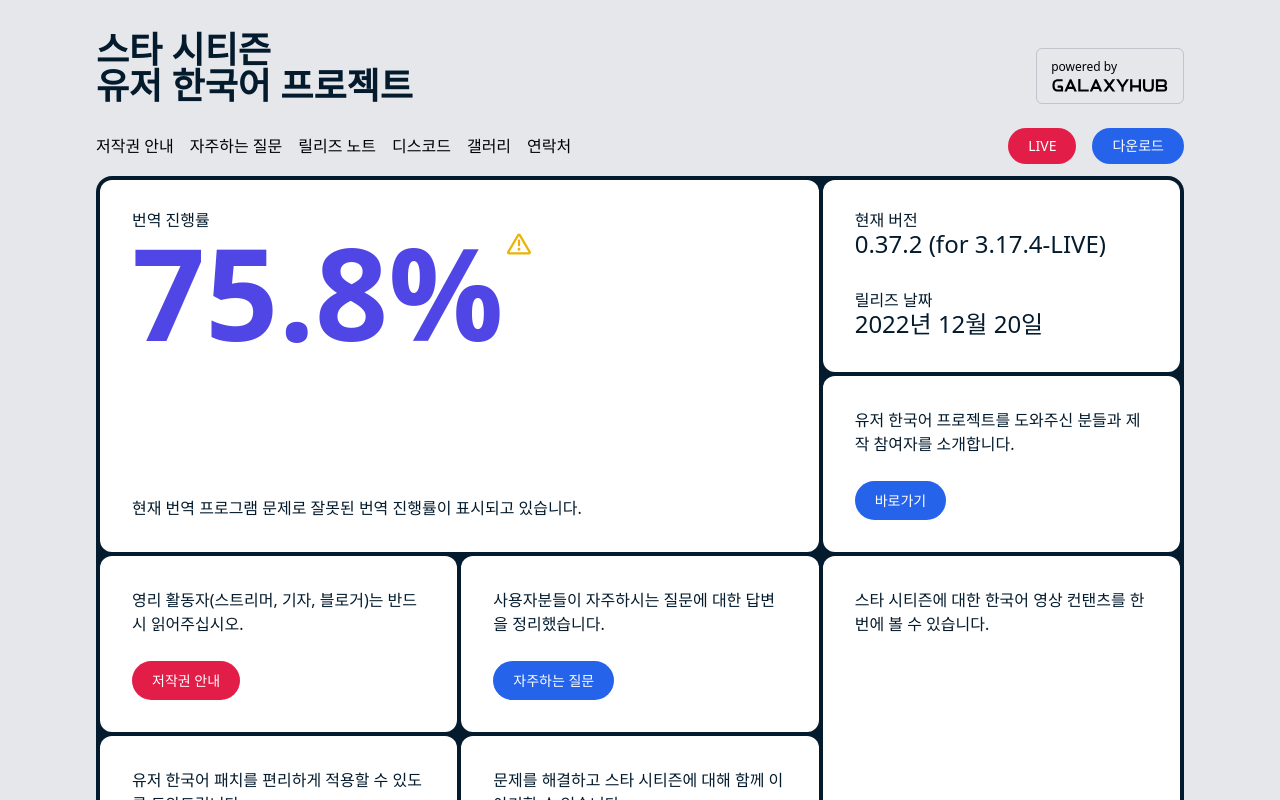
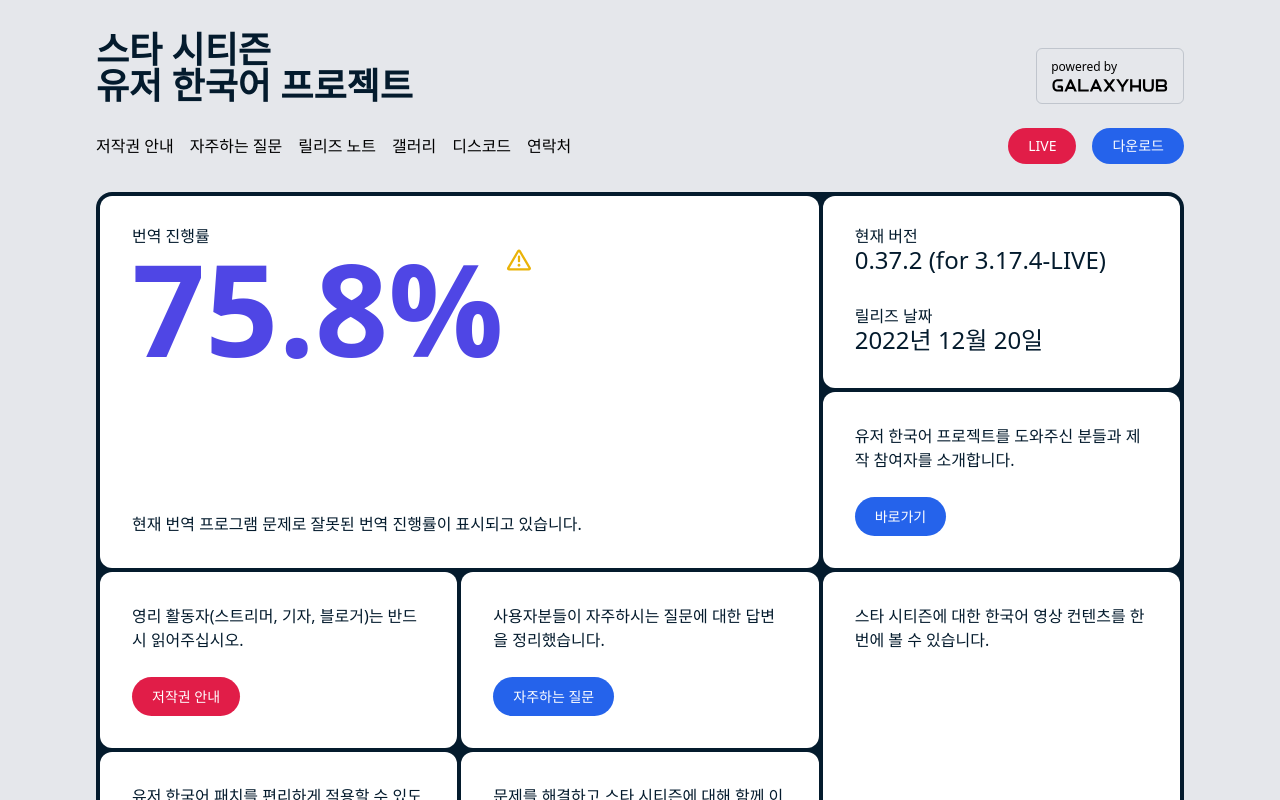
Before and after one commit to Laeng/galaxyhub-sc-frontend, a Next.js app: page / in a window 1280 px wide. Shown: the top 800 px of the page. Built offline with nearby package versions, Linux system fonts and the light colour scheme; a web font is replaced by a local one.

Commit message:
chore: 레이아웃 미세 조정 및 오타 수정

```diff
--- a/components/menus/header-menu.tsx
+++ b/components/menus/header-menu.tsx
@@ -34,12 +34,12 @@ export default function HeaderMenu({}: props) {
             className: 'md:hover:text-blue-700 dark:md:hover:text-blue-500'
         },
         {
-            title: '디스코드',
+            title: '갤러리',
             href: '',
             className: 'md:hover:text-blue-700 dark:md:hover:text-blue-500'
         },
         {
-            title: '갤러리',
+            title: '디스코드',
             href: '',
             className: 'md:hover:text-blue-700 dark:md:hover:text-blue-500'
         },
--- a/components/sections/home/main-hero-section.tsx
+++ b/components/sections/home/main-hero-section.tsx
@@ -33,7 +33,7 @@ export default function MainHeroSection() {
             'hrefClassName': 'btn btn-blue rounded-full'
         },
         {
-            'description': '스타 시티즌에 대한 한국어 영상 컨탠츠를 한번에 볼 수 있습니다.',
+            'description': '스타 시티즌에 대한 한국어 영상 컨텐츠를 한번에 볼 수 있습니다.',
             'title': 'LIVE',
             'target': '_blank',
             'href': '#',
@@ -61,8 +61,9 @@ export default function MainHeroSection() {
         )}>
             <div className={classNames(
                 'max-w-6xl mx-auto py-4 px-4 w-full mt-16',
-                'sm:px-6',
-                'md:relative md:mt-40 md:px-8'
+                'sm:px-6 sm:pb-8',
+                'md:relative md:mt-44 md:px-8',
+                'xl:pb-6'
             )}>
                 <div className={classNames(
                     'grid grid-cols-1 gap-4 text-041bed dark:text-white',
@@ -96,7 +97,7 @@ export default function MainHeroSection() {
                                 <p className={classNames(
                                     'text-yellow-500'
                                 )}>
-                                    <svg className="ml-1 mt-1 h-4 lg:h-6"
+                                    <svg className="ml-1 mt-1 h-6 w-6"
                                          xmlns="http://www.w3.org/2000/svg"
                                          viewBox="0 0 512 512">
                                         <path fill="currentColor" d="M506.3 417l-213.3-364C284.8 39 270.4 32 256 32C241.6 32 227.2 39 218.1 53l-213.2 364C-10.59 444.9 9.851 480 42.74 480h426.6C502.1 480 522.6 445 506.3 417zM52.58 432L255.1 84.8L459.4 432H52.58zM256 337.1c-17.36 0-31.44 14.08-31.44 31.44c0 17.36 14.11 31.44 31.48 31.44s31.4-14.08 31.4-31.44C287.4 351.2 273.4 337.1 256 337.1zM232 184v96C232 293.3 242.8 304 256 304s24-10.75 24-24v-96C280 170.8 269.3 160 256 160S232 170.8 232 184z"/>
```
Also changed, not shown: components/utiles/elementObserver.ts (+8 -2 lines), 1 other file (tests, documents, lock files or other folders).
